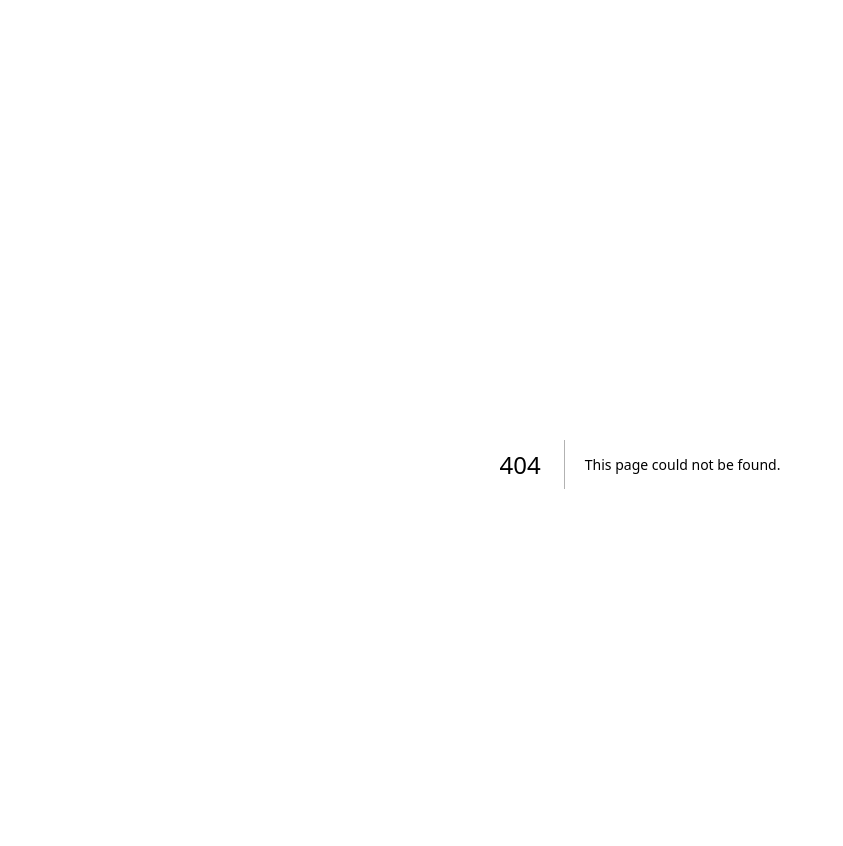
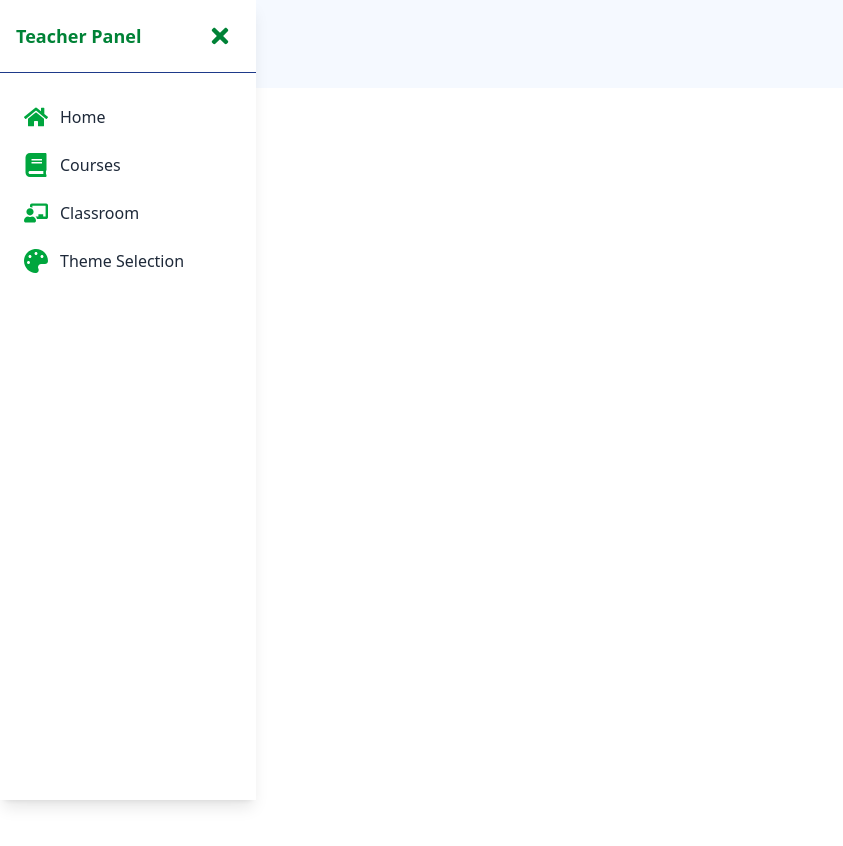
Before and after one commit to gia-thinh-nguyen/FIT2101-Team7-2, a Next.js app in the folder lms-team7/: page /teacher/courses in a window 1280 px wide. Before the commit this address had no page. Shown: the top 846 px of the page, without its empty margins (0-843 px from the left). After the commit the page ends 800 px from the top, so only its background shows below. Built offline with nearby package versions, Linux system fonts and the light colour scheme.

Commit message:
<feat>(teacher): add navigation bar and create basic pages for teacher dashboard

```diff
--- /dev/null
+++ b/lms-team7/app/(routes)/teacher/classrooms/page.jsx
@@ -0,0 +1,9 @@
+import React from 'react'
+
+const page = () => {
+  return (
+    <div>page</div>
+  )
+}
+
+export default page
--- /dev/null
+++ b/lms-team7/app/(routes)/teacher/courses/page.jsx
@@ -0,0 +1,9 @@
+import React from 'react'
+
+const page = () => {
+  return (
+    <div>page</div>
+  )
+}
+
+export default page
--- /dev/null
+++ b/lms-team7/app/(routes)/teacher/layout.jsx
@@ -0,0 +1,8 @@
+import TeacherSidebar from "../../../components/teacher/TeacherSidebar"
+
+export default function TeacherLayout({ children }) {
+  return <section>
+    <TeacherSidebar />
+    {children}
+    </section>
+}
--- /dev/null
+++ b/lms-team7/app/(routes)/teacher/theme/page.jsx
@@ -0,0 +1,9 @@
+import React from 'react'
+
+const page = () => {
+  return (
+    <div>page</div>
+  )
+}
+
+export default page
--- /dev/null
+++ b/lms-team7/components/teacher/TeacherSidebar.jsx
@@ -0,0 +1,39 @@
+'use client'
+import React, { useState } from "react";
+import Link from "next/link";
+
+import { FaHome, FaBook, FaChalkboardTeacher, FaPalette, FaBars, FaTimes } from "react-icons/fa";
+import TeacherSidebarItem from "./TeacherSidebarItem";
+
+export default function TeacherSidebar() {
+  const [open, setOpen] = useState(true);
+
+  return (
+    <aside className={`fixed top-0 left-0 h-full bg-white shadow-lg z-40 transition-all duration-300 ${open ? 'w-64' : 'w-16'}`}>
+      <div className="flex items-center justify-between px-4 py-4 border-b">
+        <span className={`font-bold text-lg text-green-700 transition-opacity duration-200 ${open ? 'opacity-100' : 'opacity-0 pointer-events-none'}`}>Teacher Panel</span>
+        <button
+          className="ml-auto p-2 rounded hover:bg-green-100 focus:outline-none"
+          onClick={() => setOpen((prev) => !prev)}
+          aria-label={open ? "Close sidebar" : "Open sidebar"}
+        >
+          {open ? (
+            <FaTimes className="h-6 w-6 text-green-700" />
+          ) : (
+            <FaBars className="h-6 w-6 text-green-700" />
+          )}
+        </button>
+      </div>
+      <nav className="flex flex-col gap-2 mt-6 px-2">
+        {open && (
+          <>
+            <TeacherSidebarItem href="/teacher" icon={FaHome} label="Home" />
+            <TeacherSidebarItem href="/teacher/courses" icon={FaBook} label="Courses" />
+            <TeacherSidebarItem href="/teacher/classrooms" icon={FaChalkboardTeacher} label="Classroom" />
+            <TeacherSidebarItem href="/teacher/theme" icon={FaPalette} label="Theme Selection" />
+          </>
+        )}
+      </nav>
+    </aside>
+  );
+}
--- /dev/null
+++ b/lms-team7/components/teacher/TeacherSidebarItem.jsx
@@ -0,0 +1,13 @@
+import React from "react";
+import Link from "next/link";
+
+function TeacherSidebarItem({ href, icon: Icon, label }) {
+  return (
+    <Link href={href} className="flex items-center gap-3 px-4 py-2 rounded-md hover:bg-green-100 transition-colors">
+      <Icon className="h-6 w-6 text-green-600" />
+      <span className="text-base font-medium text-gray-800">{label}</span>
+    </Link>
+  );
+}
+
+export default TeacherSidebarItem;
```
